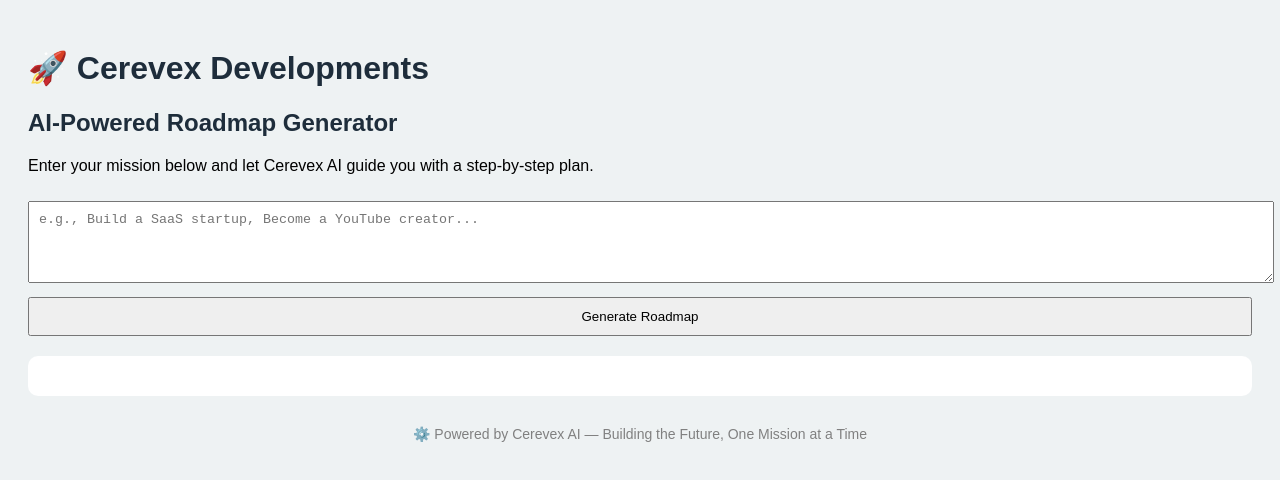
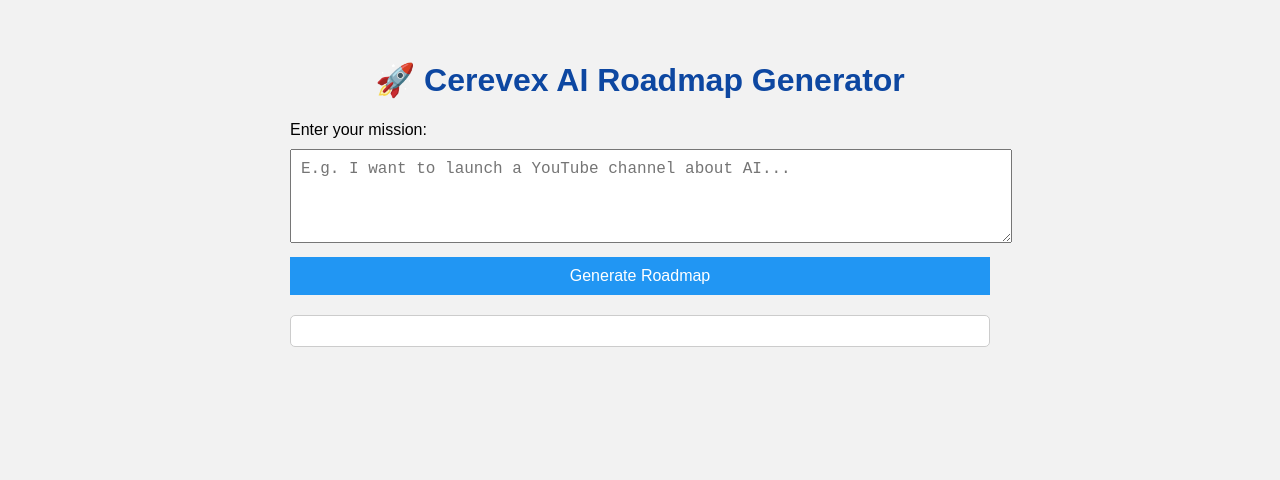
Before and after one commit to cerevex/cerevex-roadmap-genrator, a plain HTML site: page index.html in a window 1280 px wide. Drawn offline with Linux system fonts and the light colour scheme.

Commit message:
index.html

```diff
--- a/index.html
+++ b/index.html
@@ -1,46 +1,73 @@
 <!DOCTYPE html>
-<html>
+<html lang="en">
 <head>
-  <title>Cerevex AI Roadmap Generator</title>
+  <meta charset="UTF-8">
+  <title>Cerevex AI - Mission Roadmap Generator</title>
   <style>
-    body { font-family: Arial; padding: 20px; background: #eef2f3; }
-    h1, h2 { color: #1e2d3b; }
-    textarea, button { width: 100%; padding: 10px; margin-top: 10px; }
-    #output { margin-top: 20px; background: white; padding: 20px; border-radius: 10px; }
-    .branding { font-size: 14px; color: gray; text-align: center; margin-top: 30px; }
+    body {
+      font-family: Arial, sans-serif;
+      background: #f2f2f2;
+      padding: 40px;
+      max-width: 700px;
+      margin: auto;
+    }
+    h1 {
+      text-align: center;
+      color: #0d47a1;
+    }
+    textarea, button {
+      width: 100%;
+      padding: 10px;
+      margin-top: 10px;
+      font-size: 16px;
+    }
+    button {
+      background-color: #2196f3;
+      color: white;
+      border: none;
+      cursor: pointer;
+    }
+    #output {
+      background: white;
+      padding: 15px;
+      margin-top: 20px;
+      border-radius: 5px;
+      white-space: pre-wrap;
+      border: 1px solid #ccc;
+    }
   </style>
 </head>
 <body>
-  <h1>🚀 Cerevex Developments</h1>
-  <h2>AI-Powered Roadmap Generator</h2>
-  <p>Enter your mission below and let Cerevex AI guide you with a step-by-step plan.</p>
-
-  <textarea id="mission" rows="4" placeholder="e.g., Build a SaaS startup, Become a YouTube creator..."></textarea>
-  <button onclick="submitMission()">Generate Roadmap</button>
+  <h1>🚀 Cerevex AI Roadmap Generator</h1>
+  <label for="mission">Enter your mission:</label>
+  <textarea id="mission" rows="4" placeholder="E.g. I want to launch a YouTube channel about AI..."></textarea>
+  <button onclick="generateRoadmap()">Generate Roadmap</button>
 
   <div id="output"></div>
 
-  <div class="branding">⚙️ Powered by Cerevex AI — Building the Future, One Mission at a Time</div>
+  <script>
+    async function generateRoadmap() {
+      const mission = document.getElementById("mission").value;
+      const outputDiv = document.getElementById("output");
+      outputDiv.innerText = "Generating roadmap... Please wait...";
 
-  <script>
-    async function submitMission() {
-      const mission = document.getElementById("mission").value;
-      const output = document.getElementById("output");
+      try {
+        const response = await fetch("https://<your-render-url>.onrender.com/generate_roadmap", {
+          method: "POST",
+          headers: {
+            "Content-Type": "application/json"
+          },
+          body: JSON.stringify({ mission: mission })
+        });
 
-      output.innerHTML = "Generating roadmap... ⏳";
-
-      const response = await fetch("https://ai-roadmap-backend.onrender.com/generate_roadmap", {
-        method: "POST",
-        headers: { "Content-Type": "application/json" },
-        body: JSON.stringify({ mission })
-      });
-
-      const data = await response.json();
-
-      if (data.roadmap) {
-        output.innerHTML = `<h3>📌 Roadmap</h3><p>${data.roadmap.replace(/\n/g, "<br>")}</p>`;
-      } else {
-        output.innerHTML = `<p>Error: ${data.error}</p>`;
+        const data = await response.json();
+        if (data.roadmap) {
+          outputDiv.innerText = data.roadmap;
+        } else {
+          outputDiv.innerText = "Error: " + data.error;
+        }
+      } catch (error) {
+        outputDiv.innerText = "Something went wrong: " + error;
       }
     }
   </script>
```
